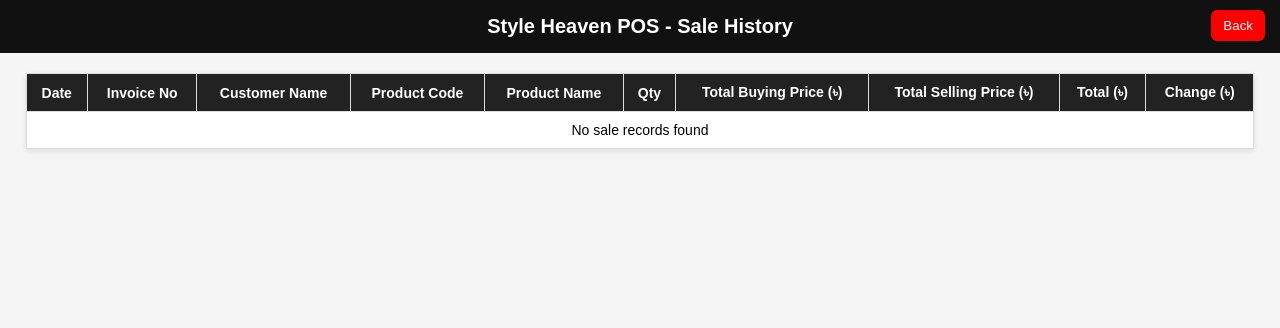
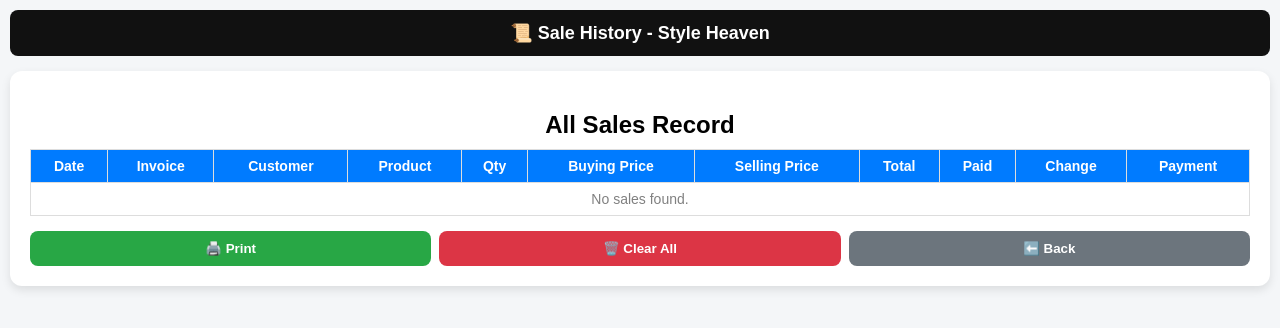
Before and after one commit to Rony4505/style-heaven-pos, a website: page public/history.html in a window 1280 px wide. Drawn offline with Linux system fonts and the light colour scheme.

Commit message:
Update history.html

```diff
--- a/public/history.html
+++ b/public/history.html
@@ -3,120 +3,172 @@
 <head>
   <meta charset="UTF-8" />
   <meta name="viewport" content="width=device-width, initial-scale=1.0" />
-  <title>Sale History - Style Heaven POS</title>
+  <title>Sale History | Style Heaven POS</title>
   <style>
     body {
       font-family: "Poppins", sans-serif;
       margin: 0;
-      background: #f5f5f5;
+      background-color: #f4f6f8;
+      padding: 10px;
     }
+
     header {
       background: #111;
       color: white;
       text-align: center;
-      padding: 15px;
-      font-size: 20px;
+      padding: 12px;
+      font-size: 18px;
       font-weight: 600;
-      position: relative;
+      border-radius: 8px;
     }
-    button {
-      position: absolute;
-      right: 15px;
-      top: 10px;
-      background: red;
+
+    .container {
+      background: white;
+      margin-top: 15px;
+      padding: 20px;
+      border-radius: 12px;
+      box-shadow: 0 4px 10px rgba(0,0,0,0.1);
+    }
+
+    table {
+      width: 100%;
+      border-collapse: collapse;
+      margin-top: 10px;
+      font-size: 14px;
+    }
+
+    th, td {
+      border: 1px solid #ddd;
+      padding: 8px;
+      text-align: center;
+    }
+
+    th {
+      background: #007bff;
+      color: white;
+    }
+
+    tr:nth-child(even) {
+      background-color: #f9f9f9;
+    }
+
+    .btn-area {
+      display: flex;
+      gap: 8px;
+      margin-top: 15px;
+      flex-wrap: wrap;
+    }
+
+    .btn {
+      flex: 1;
+      background: #007bff;
       color: white;
       border: none;
-      border-radius: 6px;
-      padding: 8px 12px;
+      padding: 10px;
+      border-radius: 8px;
       cursor: pointer;
+      font-weight: 600;
+      transition: 0.3s;
     }
-    table {
-      width: 96%;
-      margin: 20px auto;
-      border-collapse: collapse;
-      background: white;
-      box-shadow: 0 2px 5px rgba(0,0,0,0.1);
+
+    .btn:hover {
+      background: #0056b3;
     }
-    th, td {
-      border: 1px solid #ddd;
-      padding: 10px;
+
+    .back {
+      background: #6c757d;
+    }
+
+    .clear {
+      background: #dc3545;
+    }
+
+    .print {
+      background: #28a745;
+    }
+
+    h2 {
       text-align: center;
-      font-size: 14px;
-    }
-    th {
-      background: #222;
-      color: white;
-    }
-    tr:hover {
-      background: #f1f1f1;
+      margin-bottom: 10px;
     }
   </style>
 </head>
 <body>
-  <header>
-    Style Heaven POS - Sale History
-    <button onclick="window.location.href='app.html'">Back</button>
-  </header>
+  <header>📜 Sale History - Style Heaven</header>
 
-  <main>
+  <div class="container">
+    <h2>All Sales Record</h2>
+
     <table id="historyTable">
       <thead>
         <tr>
           <th>Date</th>
-          <th>Invoice No</th>
-          <th>Customer Name</th>
-          <th>Product Code</th>
-          <th>Product Name</th>
+          <th>Invoice</th>
+          <th>Customer</th>
+          <th>Product</th>
           <th>Qty</th>
-          <th>Total Buying Price (৳)</th>
-          <th>Total Selling Price (৳)</th>
-          <th>Total (৳)</th>
-          <th>Change (৳)</th>
+          <th>Buying Price</th>
+          <th>Selling Price</th>
+          <th>Total</th>
+          <th>Paid</th>
+          <th>Change</th>
+          <th>Payment</th>
         </tr>
       </thead>
       <tbody></tbody>
     </table>
-  </main>
+
+    <div class="btn-area">
+      <button class="btn print" onclick="window.print()">🖨️ Print</button>
+      <button class="btn clear" id="clearHistory">🗑️ Clear All</button>
+      <button class="btn back" onclick="window.location.href='app.html'">⬅️ Back</button>
+    </div>
+  </div>
 
   <script>
-    // Load from localStorage
-    const sales = JSON.parse(localStorage.getItem("sales") || "[]");
-    const products = JSON.parse(localStorage.getItem("products") || "[]");
-    const tbody = document.querySelector("#historyTable tbody");
+    const tableBody = document.querySelector("#historyTable tbody");
+    const clearBtn = document.getElementById("clearHistory");
 
-    if (sales.length === 0) {
-      tbody.innerHTML = `<tr><td colspan="10">No sale records found</td></tr>`;
-    } else {
+    // Load sales from localStorage
+    function loadSales() {
+      const sales = JSON.parse(localStorage.getItem("sales") || "[]");
+      tableBody.innerHTML = "";
+
+      if (sales.length === 0) {
+        const row = document.createElement("tr");
+        row.innerHTML = `<td colspan="11" style="text-align:center; color:gray;">No sales found.</td>`;
+        tableBody.appendChild(row);
+        return;
+      }
+
       sales.forEach(sale => {
-        sale.items.forEach(item => {
-          // Find product info
-          const product = products.find(p => p.code === item.code);
-          const buyingPrice = product ? parseFloat(product.buyingPrice) || 0 : 0;
-          const qty = parseFloat(item.qty) || 0;
-
-          // ✅ এখন সঠিক হিসাব:
-          const totalBuying = qty * buyingPrice;
-          const totalSelling = qty * (parseFloat(item.price) || 0);
-
-          // Row create
-          const row = `
-            <tr>
-              <td>${sale.date}</td>
-              <td>${sale.invoice}</td>
-              <td>${sale.customer || "-"}</td>
-              <td>${item.code}</td>
-              <td>${item.name}</td>
-              <td>${qty}</td>
-              <td>${totalBuying.toFixed(2)}</td>
-              <td>${totalSelling.toFixed(2)}</td>
-              <td>${sale.total}</td>
-              <td>${sale.change}</td>
-            </tr>
-          `;
-          tbody.innerHTML += row;
-        });
+        const row = document.createElement("tr");
+        row.innerHTML = `
+          <td>${sale.date}</td>
+          <td>${sale.invoice}</td>
+          <td>${sale.customer}</td>
+          <td>${sale.name}</td>
+          <td>${sale.qty}</td>
+          <td>${sale.buyingPrice} টাকা</td>
+          <td>${sale.sellingPrice} টাকা</td>
+          <td>${sale.total} টাকা</td>
+          <td>${sale.paid} টাকা</td>
+          <td>${sale.change} টাকা</td>
+          <td>${sale.payment}</td>
+        `;
+        tableBody.appendChild(row);
       });
     }
+
+    // Clear history
+    clearBtn.addEventListener("click", () => {
+      if (confirm("⚠️ Are you sure you want to delete all sales history?")) {
+        localStorage.removeItem("sales");
+        loadSales();
+      }
+    });
+
+    loadSales();
   </script>
 </body>
 </html>
```
